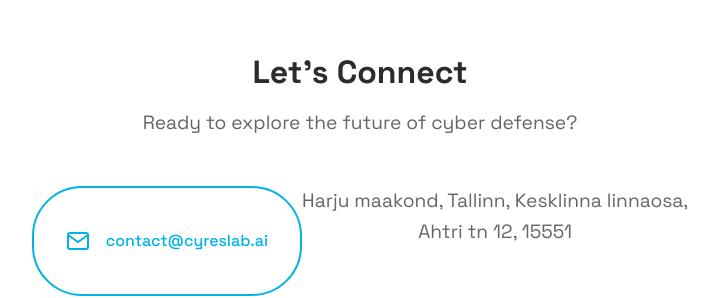
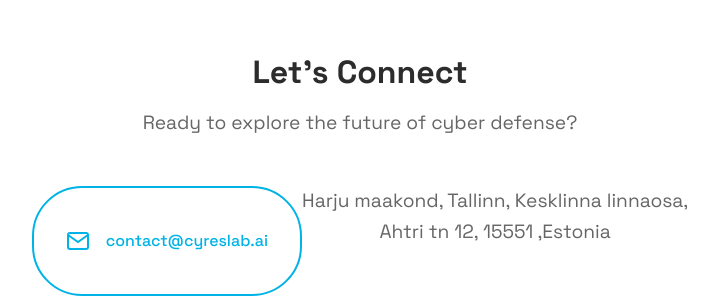
Before and after one commit to Cyreslab-AI/Cyreslab-AI.github.io, a plain HTML site: page index.html in a window 1280 px wide. Shown: the part 2147-2445 px from the top of the page, without its empty margins (280-998 px from the left). Drawn offline with Linux system fonts and the light colour scheme.

Commit message:
Update index.html

```diff
--- a/index.html
+++ b/index.html
@@ -180,7 +180,7 @@
                     </a>
 
                     <div class="contact-address">
-                        <p>Harju maakond, Tallinn, Kesklinna linnaosa,<br>Ahtri tn 12, 15551</p>
+                        <p>Harju maakond, Tallinn, Kesklinna linnaosa,<br>Ahtri tn 12, 15551 ,Estonia</p>
                     </div>
                 </div>
 
```
